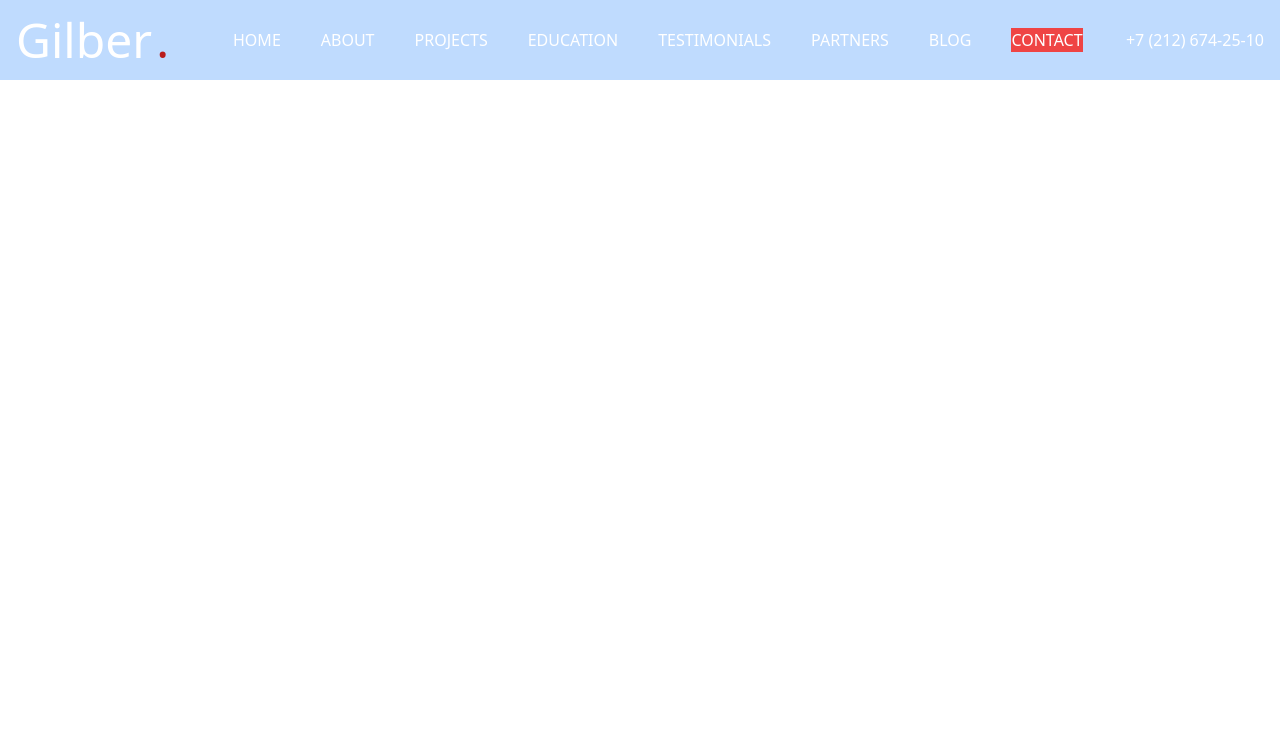
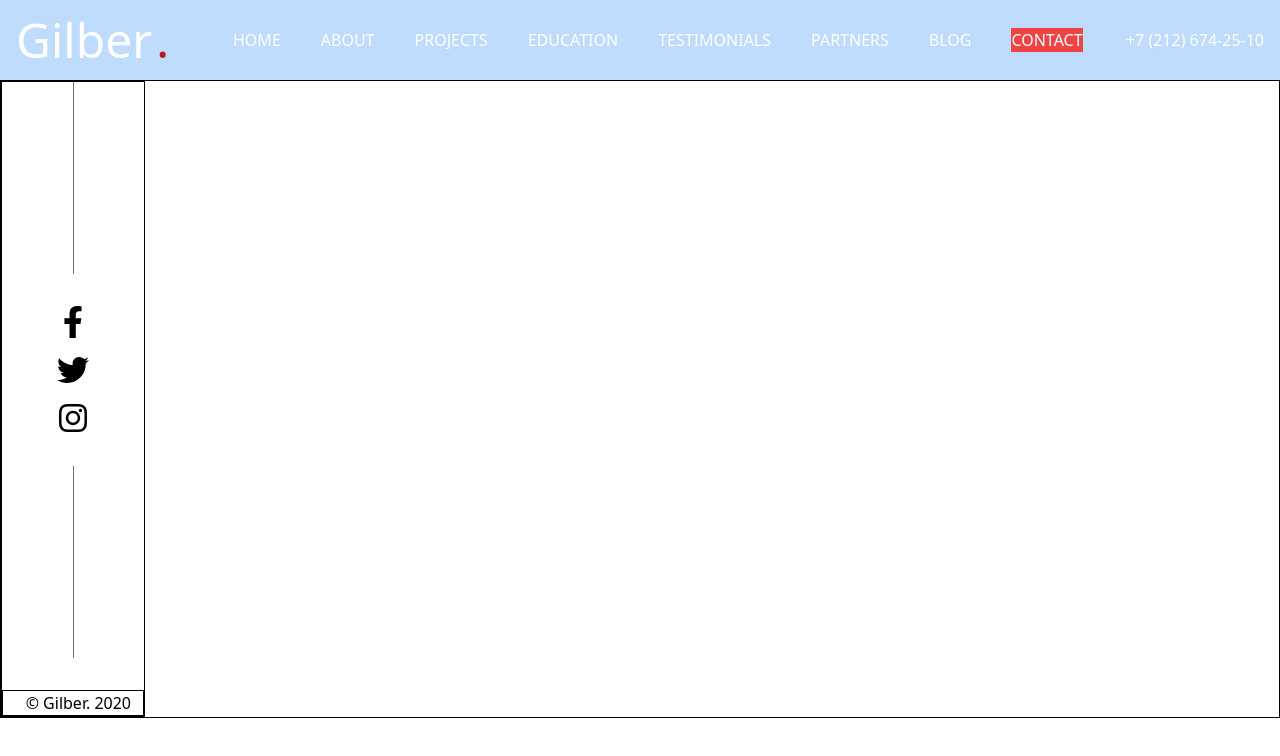
Before and after one commit to kudretkrbyk/wordpressGilber, a React (Vite) app: page / in a window 1280 px wide. Shown: the top 756 px of the page. Built offline with nearby package versions, Linux system fonts and the light colour scheme.

Commit message:
LeftNav added

```diff
--- a/src/App.jsx
+++ b/src/App.jsx
@@ -1,3 +1,4 @@
+import LeftNav from "./Components/LeftNav";
 import Navbar from "./Components/Navbar";
 
 function App() {
@@ -5,6 +6,7 @@ function App() {
     <>
       <div>
         <Navbar></Navbar>
+        <LeftNav></LeftNav>
       </div>
     </>
   );
--- a/src/Components/LeftNav.jsx
+++ b/src/Components/LeftNav.jsx
@@ -0,0 +1,31 @@
+import React from "react";
+import { FaFacebookF } from "react-icons/fa";
+import { FaTwitter } from "react-icons/fa6";
+import { FaInstagram } from "react-icons/fa";
+
+export default function LeftNav() {
+  return (
+    <div className="flex flex-col items-start justify-center fixed top-20 p gap-4 w-full border border-black">
+      <div className="flex flex-col items-center gap-8  border border-black w-36">
+        {" "}
+        <div className="bg-gray-500 w-[1px] h-48"></div>
+        <div className="flex flex-col gap-4">
+          <div>
+            <FaFacebookF className="size-8" />
+          </div>
+          <div>
+            <FaTwitter className="size-8" />
+          </div>
+          <div>
+            <FaInstagram className="size-8" />
+          </div>
+        </div>
+        <div className="bg-gray-500 w-[1px] h-48"></div>
+        <div className=" flex items-end justify-end w-full border border-black px-3">
+          {" "}
+          <div>© Gilber. 2020</div>
+        </div>
+      </div>
+    </div>
+  );
+}
```
